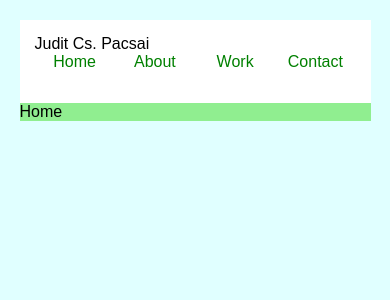
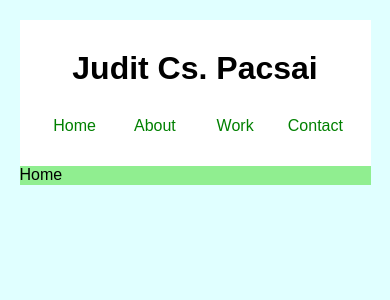
Before and after one commit to jpacsai/Portfolio, a Vue app: page / in a window 390 px wide. Shown: the top 300 px of the page. Built offline with nearby package versions, Linux system fonts and the light colour scheme.

Commit message:
style: make name header responsive

```diff
--- a/src/App.vue
+++ b/src/App.vue
@@ -1,7 +1,7 @@
 <template>
   <div id="app">
     <div id="nav">
-      <div>Judit Cs. Pacsai</div>
+      <h1>Judit Cs. Pacsai</h1>
       <div id="nav-links">
         <router-link class="router-link" to="/">Home</router-link>
         <router-link class="router-link" to="/about">About</router-link>
--- a/src/scss/main.scss
+++ b/src/scss/main.scss
@@ -17,11 +17,21 @@ html {
   #nav {
     display: flex;
     justify-content: space-between;
+    align-items: flex-end;
     flex-wrap: wrap;
     padding: 15px;
 
+    h1 {
+      margin: 0;
+
+      @include small-screen {
+        margin: 15px auto 30px;
+      }
+    }
+
     @include small-screen {
       flex-direction: column;
+      align-items: center;
     }
 
     #nav-links {
```
